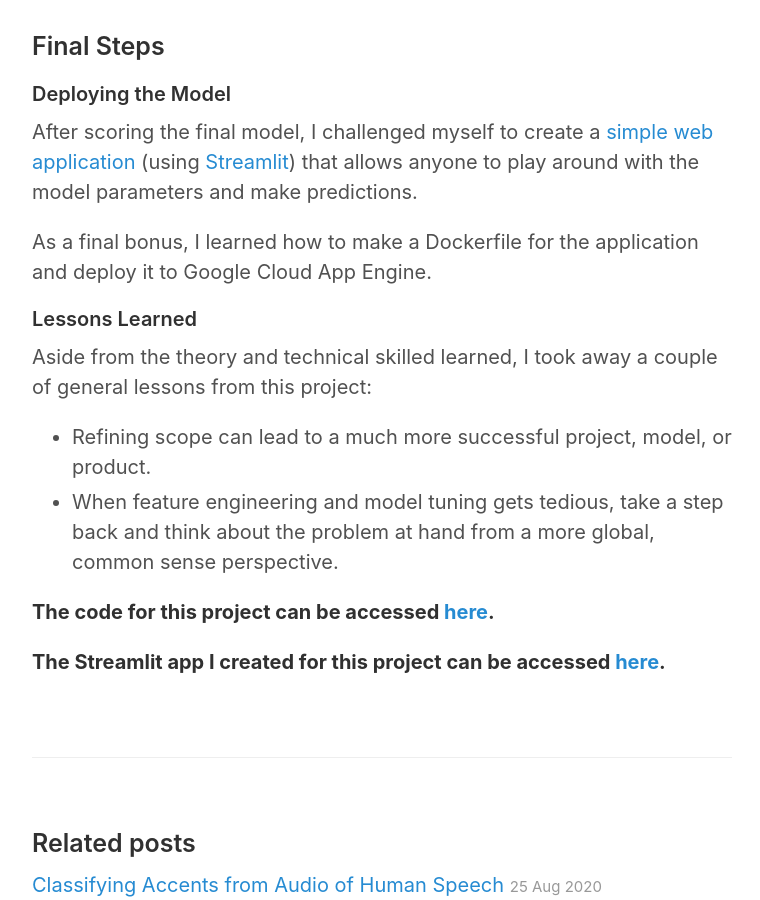
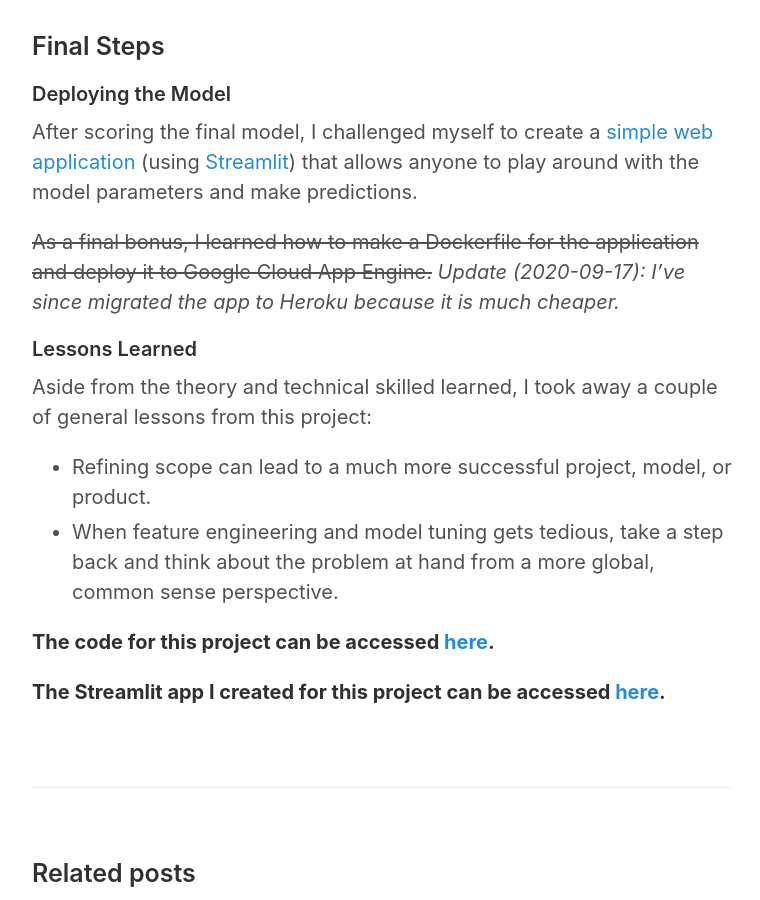
Before and after one commit to stephenjkaplan/stephenjkaplan.github.io, a Jekyll site: the page built from _posts/2020-07-17-predicting-song-popularity.md, in a window 1280 px wide and 900 px high, scrolled down 9411 px. Shown: the whole window, without its empty margins (258-1018 px from the left). Built offline with Jekyll 4.4.1, drawn with Linux system fonts in a browser that asks for light colours.

Commit message:
updated song popularity post since i migrated app to Heroku

```diff
--- a/_posts/2020-07-17-predicting-song-popularity.md
+++ b/_posts/2020-07-17-predicting-song-popularity.md
@@ -202,11 +202,12 @@ As an additional quality check on the model, I evaluated a few of the essential
 #### Deploying the Model
 
 After scoring the final model, I challenged myself to create a
-[simple web application](https://song-popularity-predictor.appspot.com/){:target="_blank"}
+[simple web application](https://song-popularity-predictor.herokuapp.com/){:target="_blank"}
 (using [Streamlit](https://www.streamlit.io/){:target="_blank"}) that allows anyone to play around with the
 model parameters and make predictions.
 
-As a final bonus, I learned how to make a Dockerfile for the application and deploy it to Google Cloud App Engine.
+~~As a final bonus, I learned how to make a Dockerfile for the application and deploy it to Google Cloud App Engine.~~
+_Update (2020-09-17): I've since migrated the app to Heroku because it is much cheaper._
 
 #### Lessons Learned
 
```
